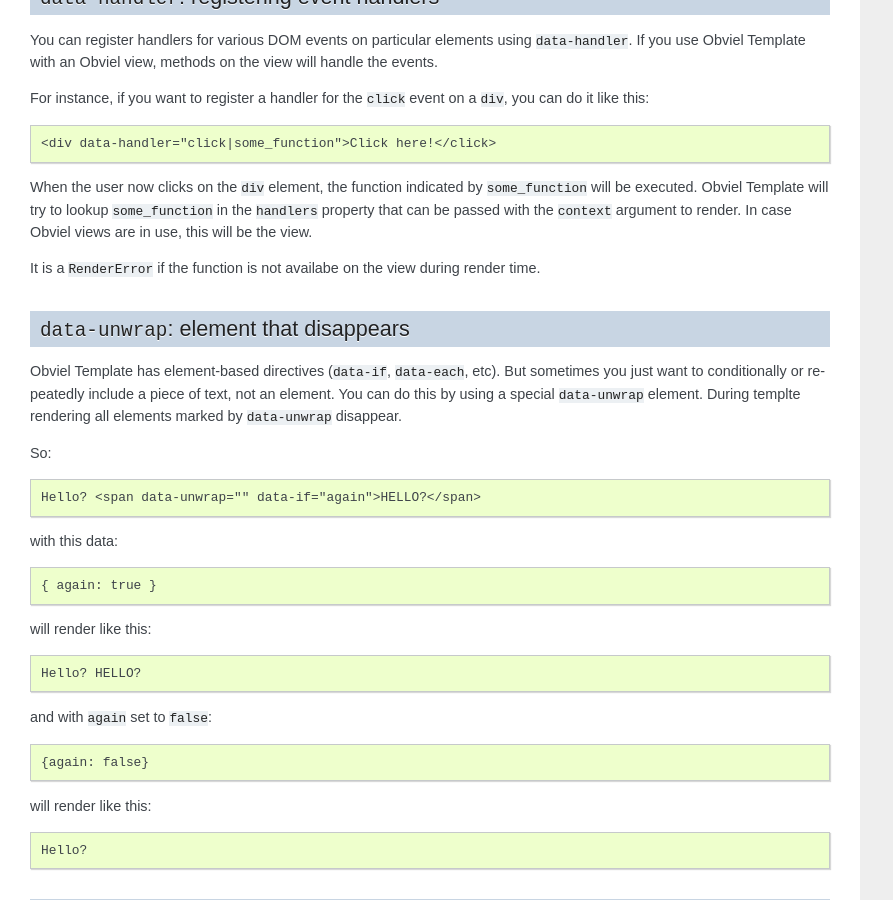
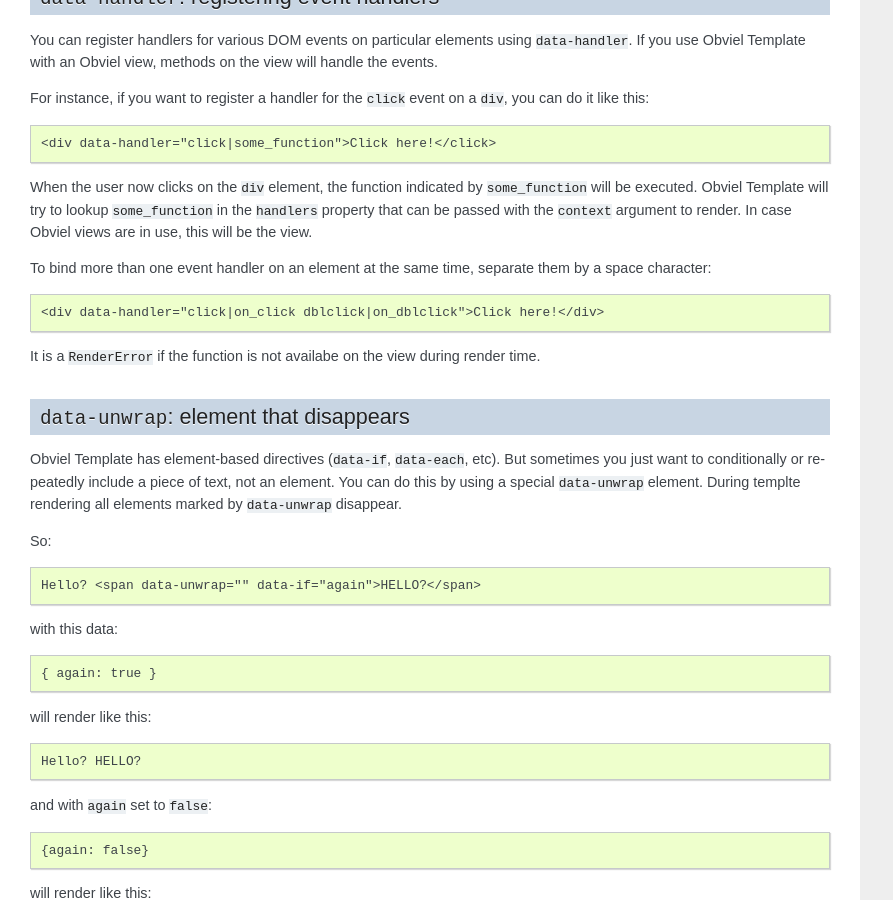
Before and after one commit to obviel/obviel, a Sphinx documentation site: the page built from doc/template.txt, in a window 1280 px wide and 900 px high, scrolled down 10019 px. Shown: the whole window, without its empty margins (0-893 px from the left). Built offline with Sphinx 7.4.7, drawn with Linux system fonts in a browser that asks for light colours.

Commit message:
Make a note about how to register multiple event handlers.

```diff
--- a/doc/template.txt
+++ b/doc/template.txt
@@ -577,6 +577,11 @@ try to lookup ``some_function`` in the ``handlers`` property that can
 be passed with the ``context`` argument to render. In case Obviel
 views are in use, this will be the view.
 
+To bind more than one event handler on an element at the same time,
+separate them by a space character::
+
+  <div data-handler="click|on_click dblclick|on_dblclick">Click here!</div>
+
 It is a ``RenderError`` if the function is not availabe on the view
 during render time.
 
```
